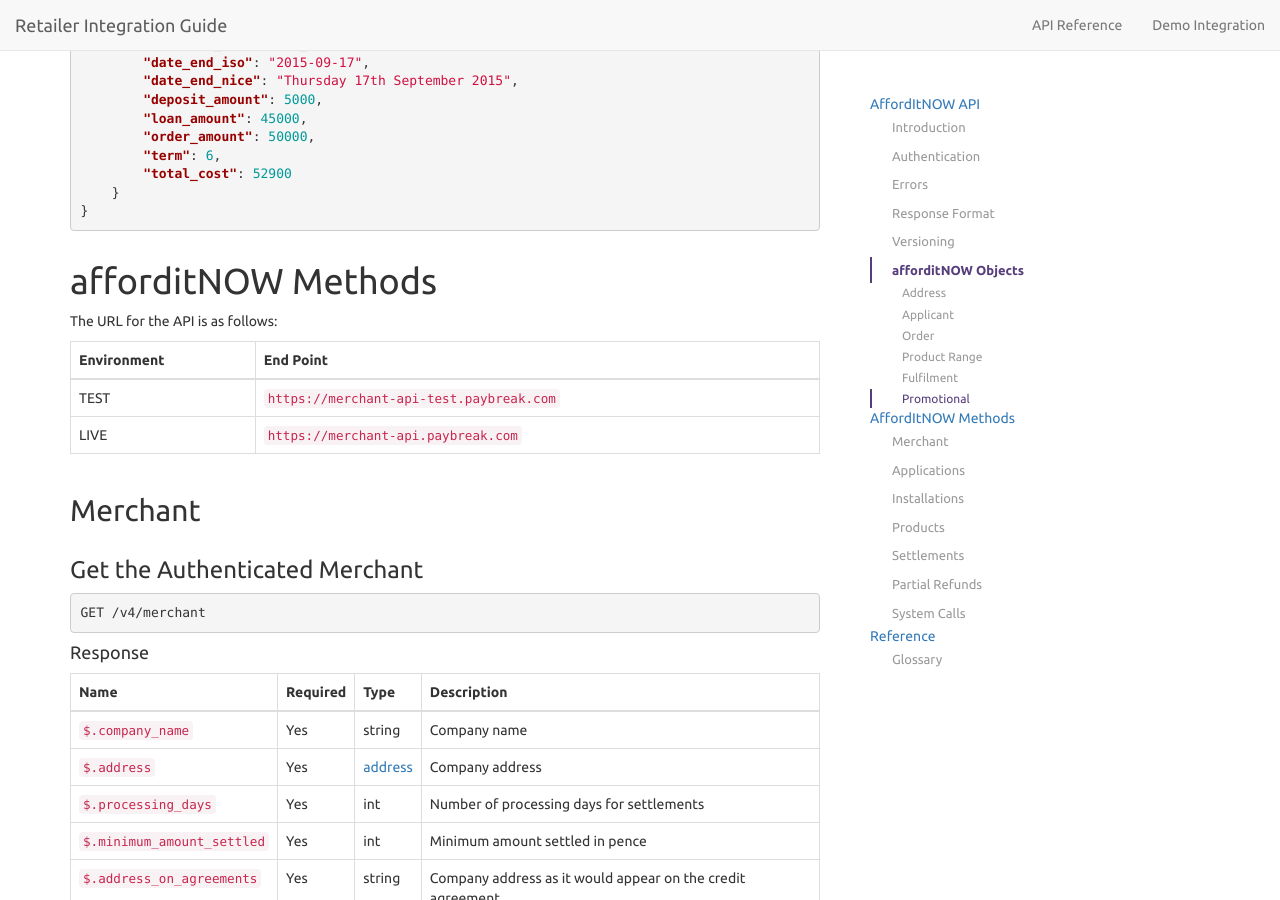
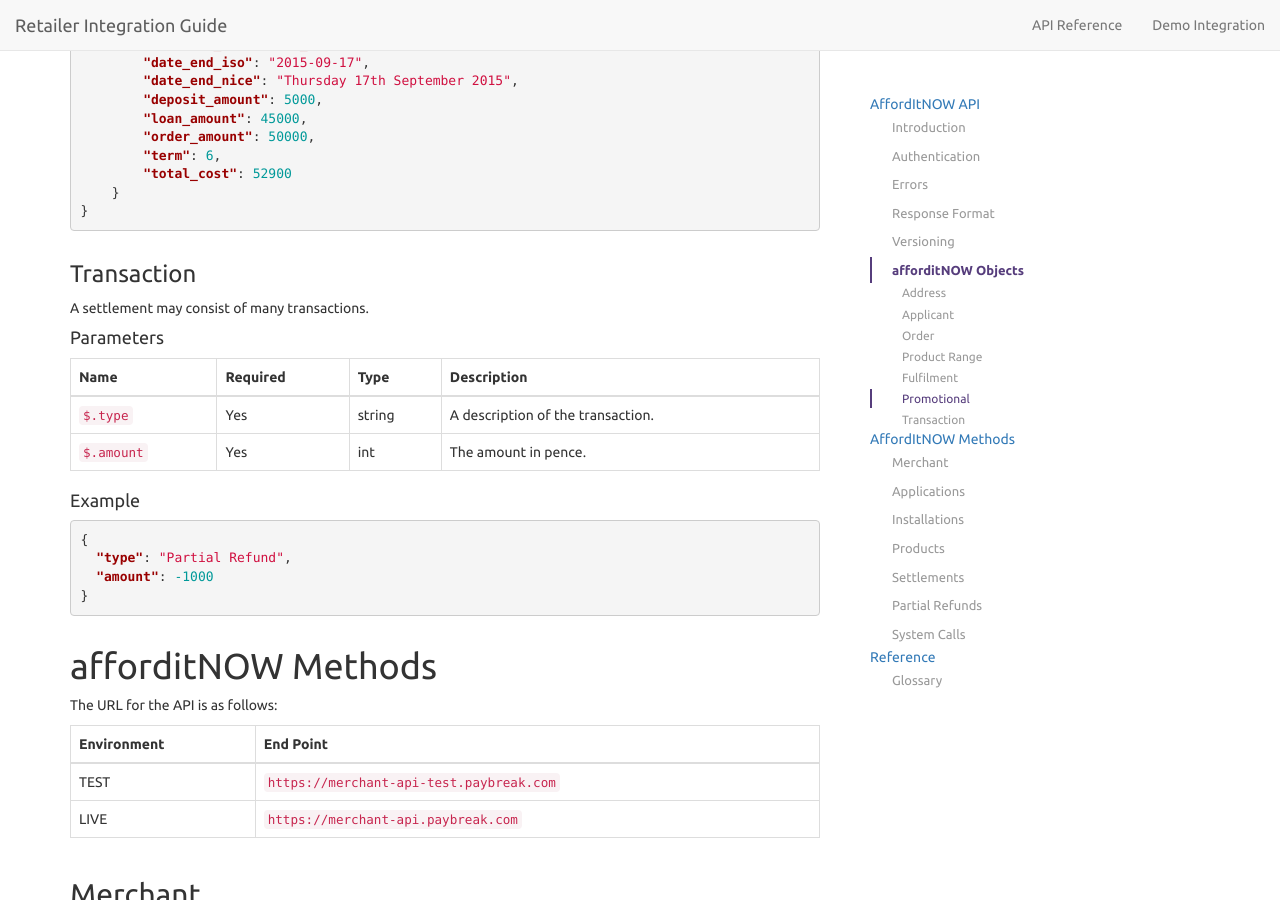
Before and after one commit to PayBreak/retailer-integration-guide, a Jekyll site: the page built from api/index.md, in a window 1280 px wide and 900 px high, scrolled down 6846 px. Built offline with Jekyll 4.4.1, drawn with Linux system fonts in a browser that asks for light colours; nearby versions of some CDN libraries; Markdown is read by kramdown in place of the engine named in the settings; our own code applies the rules of GitHub Pages for plain Markdown files; some of the changed text lies outside the part shown.

Commit message:
Extract transaction out to its own section

````diff
--- a/_includes/v4/objects.md
+++ b/_includes/v4/objects.md
@@ -165,3 +165,22 @@ early and pay less interest.
     }
 }
 ```
+
+### Transaction
+A settlement may consist of many transactions.
+
+#### Parameters
+
+Name | Required | Type | Description
+--- | --- | --- | ---
+`$.type` | Yes | string | A description of the transaction.
+`$.amount` | Yes | int | The amount in pence.
+
+#### Example
+
+```json
+{
+  "type": "Partial Refund",
+  "amount": -1000
+}
+```
--- a/_includes/v4/settlements.md
+++ b/_includes/v4/settlements.md
@@ -150,8 +150,7 @@ Name | Required | Type | Description
 `$.[*].application` | Yes | int | The id of the [application](#applications).
 `$.[*].captured_date` | Yes | date | ISO 8601 date.
 `$.[*].settlement-report` | Yes | int *or* null |
-`$.[*].transactions.[*].type` | Yes | string |
-`$.[*].transactions.[*].amount` | Yes | int |
+`$.transactions.[*]` | Yes | array | All [transactions](#transaction) associated with this settlement.
 
 ```json
 [
@@ -205,8 +204,7 @@ Name | Required | Type | Description
 `$.captured_date` | Yes | date | ISO 8601 date.
 `$.fulfilment_date` | Yes | datetime | ISO 8601 combined date and time .
 `$.settlement-report` | Yes | int *or* null |
-`$.transactions.[*].type` | Yes | string |
-`$.transactions.[*].amount` | Yes | int |
+`$.transactions.[*]` | Yes | array | All [transactions](#transaction) associated with this settlement.
 
 ```json
 {
--- a/_includes/v4/toc.html
+++ b/_includes/v4/toc.html
@@ -23,6 +23,7 @@
             <li><a href="#product-range">Product Range</a></li>
             <li><a href="#fulfilment">Fulfilment</a></li>
             <li><a href="#promotional">Promotional</a></li>
+            <li><a href="#transaction">Transaction</a></li>
         </ul>
     </ul>
 </ul>
````
